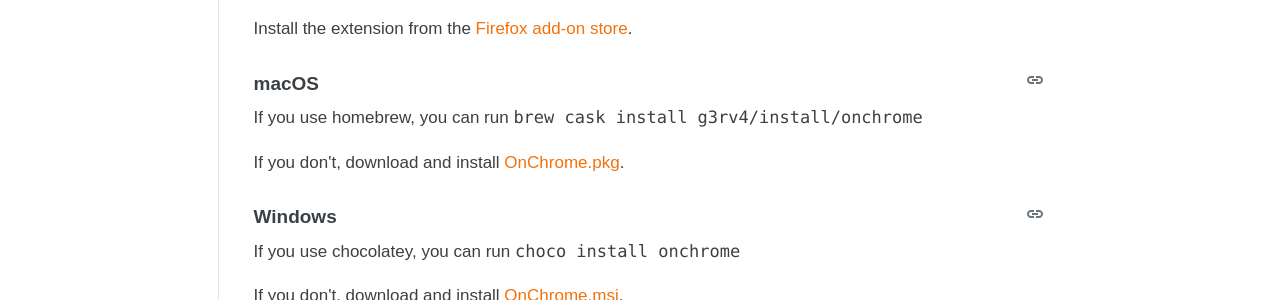
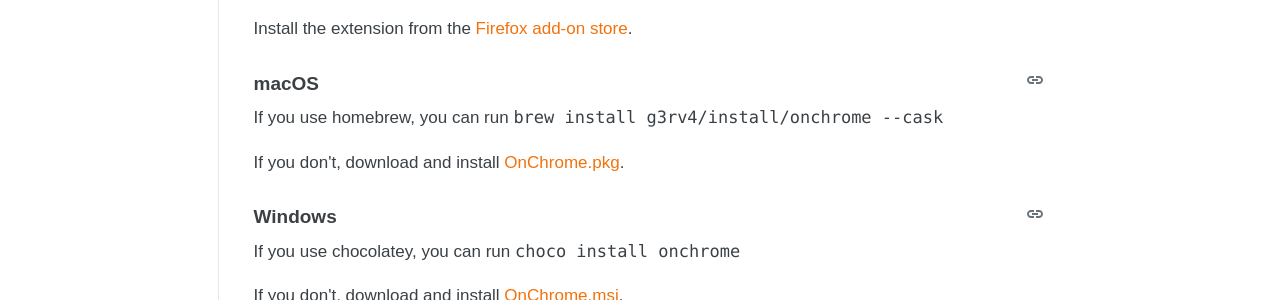
Before and after one commit to g3rv4/onchro.me, a Jekyll site: the page built from native-applications.html, in a window 1280 px wide. Shown: the part 418-718 px from the top of the page. Built offline with Jekyll 4.4.1, drawn with Linux system fonts in a browser that asks for light colours.

Commit message:
Update brew command
Got message from latest version of brew: "Error: `brew cask` is no longer a `brew` command. Use `brew <command> --cask` instead.", updated the documentation to reflect this brew change

```diff
--- a/native-applications.html
+++ b/native-applications.html
@@ -13,7 +13,7 @@
     <p class="stacks-copy">Install the extension from the <a href="https://addons.mozilla.org/en-US/firefox/addon/onchrome/">Firefox add-on store</a>.</p>
 
     {% header h3 | macOS %}
-    <p class="stacks-copy">If you use homebrew, you can run <span class="ff-mono">brew cask install g3rv4/install/onchrome</span></p>
+    <p class="stacks-copy">If you use homebrew, you can run <span class="ff-mono">brew install g3rv4/install/onchrome --cask</span></p>
     <p class="stacks-copy">If you don't, download and install <a href="https://files-onchrome.gervas.io/deploy/1.0.0/macOS/OnChrome.pkg" class="js-anchor">OnChrome.pkg</a>.</p>
     {% header h3 | Windows %}
     <p class="stacks-copy">If you use chocolatey, you can run <span class="ff-mono">choco install onchrome</span></p>
```
